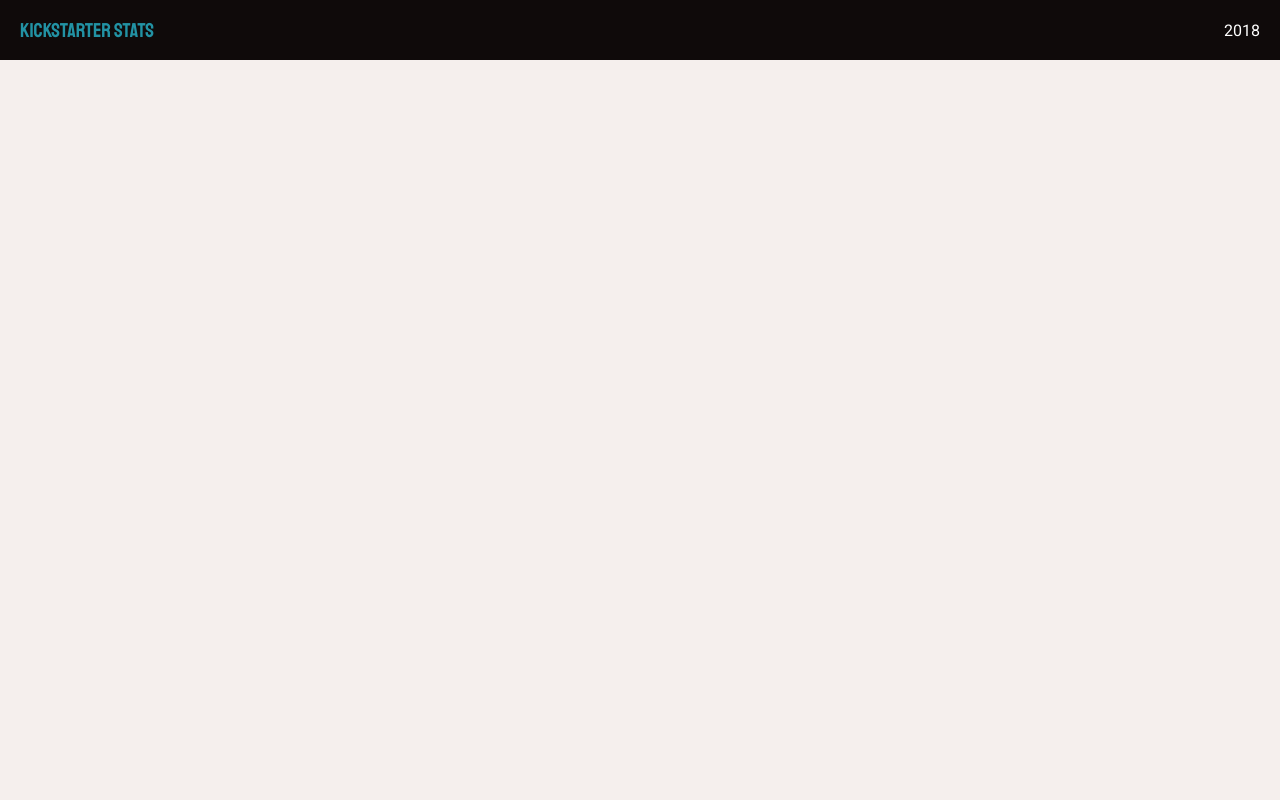
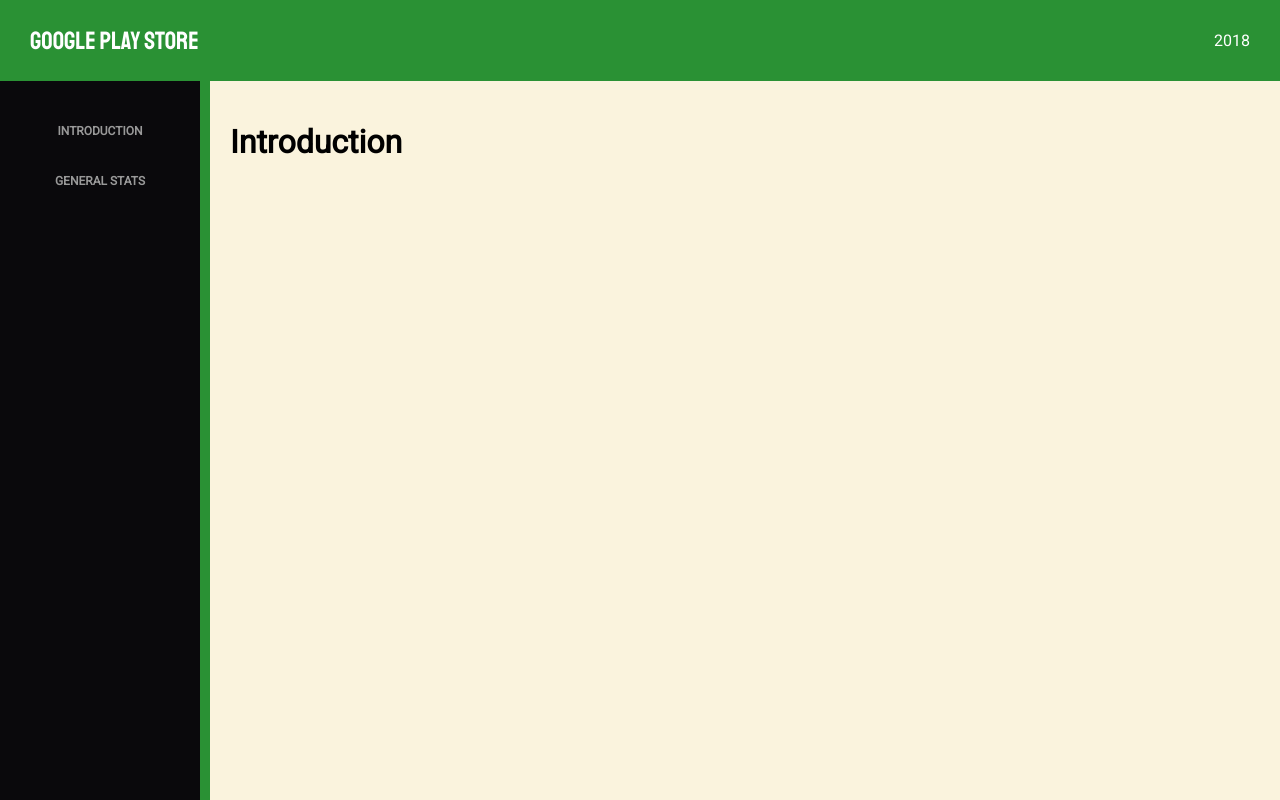
Before and after one commit to uon-hci/G53IVP, a React app in the folder frontend/: page / in a window 1280 px wide. Built offline with nearby package versions, Linux system fonts and the light colour scheme.

Commit message:
Flex + routing

```diff
--- a/frontend/index.html
+++ b/frontend/index.html
@@ -1,7 +1,7 @@
 <html>
 <head>
     <meta charset=”utf-8" />
-    <title>Kickstarter 2018</title>
+    <title>Play Store</title>
 </head>
 <body>
     <div id="app"></div>
--- a/frontend/package.json
+++ b/frontend/package.json
@@ -12,8 +12,9 @@
   "dependencies": {
     "@nivo/pie": "^0.52.1",
     "parcel-bundler": "^1.11.0",
-    "react": "^16.8.1",
+    "react": "^16.8.2",
     "react-dom": "^16.8.1",
+    "react-router-dom": "^4.3.1",
     "styled-components": "^4.1.3"
   },
   "devDependencies": {
--- /dev/null
+++ b/frontend/src/Menu/index.js
@@ -0,0 +1,43 @@
+/* Modules */
+import React from 'react';
+import { Link } from 'react-router-dom';
+import styled from 'styled-components';
+import routes from '../routes';
+
+/* Style left panel */
+const LeftPanel = styled.div`
+    min-width: 200px;
+    background-color: ${props => props.theme.menu};
+    border-right: 10px solid ${props => props.theme.navigationBar};
+    display: flex;
+    flex-direction: column;
+    padding-top: 25px;
+`;
+
+const MenuItem = styled.div`
+    color: #999999;
+    font-size: 12px;
+    height: 50px;
+    text-transform: uppercase;
+    display: flex;
+    justify-content: center;
+    align-items: center;
+    font-weight: bold;
+    a {
+        text-decoration: none;
+        color: #999999;
+    }
+`;
+
+/**
+ * Menu
+ */
+const Menu = () => {
+    return(
+        <LeftPanel>
+            { routes.map(route => <MenuItem key={route.name}><Link to={route.path}>{route.name}</Link></MenuItem>) }
+        </LeftPanel>
+    );
+};
+
+export default Menu;
--- a/frontend/src/NavigationBar/index.js
+++ b/frontend/src/NavigationBar/index.js
@@ -5,7 +5,8 @@ import styled from 'styled-components';
 /* Bar */
 const Bar = styled.div`
     width: 100%;
-    height: 60px;
+    min-height: 80px;
+    flex-grow: 1;
     background-color: ${props => props.theme.navigationBar};
     color: white;
     display: flex;
@@ -15,20 +16,23 @@ const Bar = styled.div`
 /* App title */
 const AppTitle = styled.div`
     color: ${props => props.theme.appTitle};
-    margin-left: 20px;
+    margin-left: 30px;
     margin-right: 20px;
     font-family: 'Staatliches';
-    font-size: 20px;
+    font-size: 25px;
     cursor: pointer;
 `;
 
 /* Right end */
 const RightEnd = styled.div`
     margin-left: auto;
-    margin-right: 20px;
+    margin-right: 30px;
     order: 2;
 `;
 
+/**
+ * Scroll to top
+ */
 const toTop = () => {
     window.scrollTo(0, 0);
 }
@@ -37,7 +41,7 @@ const toTop = () => {
 const NavigationBar = () => {
     return(
         <Bar>
-            <AppTitle onClick={toTop}>Kickstarter Stats</AppTitle>
+            <AppTitle onClick={toTop}>Google Play Store</AppTitle>
             <RightEnd>2018</RightEnd>
         </Bar>
     );
--- a/frontend/src/Root/index.js
+++ b/frontend/src/Root/index.js
@@ -1,12 +1,43 @@
 /* Modules */
 import React from 'react';
+import { BrowserRouter as Router, Route } from "react-router-dom";
 import styled from 'styled-components';
 import NavigationBar from '../NavigationBar';
+import Menu from '../Menu';
+import routes from '../routes';
 
 /* Styled container */
 const Container = styled.div`
     font-family: 'Roboto';
+    display: flex;
+    flex-direction: column;
+    height: 100%;
 `;
+
+/* Styled page */
+const Content = styled.div`
+    display: flex;
+    width: 100%;
+    flex-grow: 12;
+`;
+
+/* Styled content */
+const Page = styled.div`
+    padding: 20px;
+`;
+
+/**
+ * Map Route component
+ *
+ * @param {object} route
+ */
+const mapRoute = (route) => {
+    if (route.path == '/') {
+        return <Route key={route.path} exact path='/' component={route.component} />
+    } else {
+        return <Route key={route.path} path={route.path} component={route.component} />
+    }
+};
 
 /**
  * Root component
@@ -15,6 +46,14 @@ const Root = () => {
     return (
         <Container>
             <NavigationBar />
+            <Router>
+                <Content>
+                    <Menu />
+                    <Page>
+                        { routes.map(route => mapRoute(route)) }
+                    </Page>
+                </Content>
+            </Router>
         </Container>
     );
 };
--- a/frontend/src/index.js
+++ b/frontend/src/index.js
@@ -9,7 +9,7 @@ import theme from './theme';
 const GlobalStyle = createGlobalStyle`
     @import url('https://fonts.googleapis.com/css?family=Roboto|Staatliches');
     body {
-        background-color: #F5EFED;
+        background-color: ${theme.background};
         margin: 0;
     }
 `;
--- /dev/null
+++ b/frontend/src/pages/GeneralStats/index.js
@@ -0,0 +1,10 @@
+/* Modules */
+import React from 'react';
+
+const GeneralStats = () => {
+    return(
+        <h1>General stats</h1>
+    );
+};
+
+export default GeneralStats;
--- /dev/null
+++ b/frontend/src/pages/Introduction/index.js
@@ -0,0 +1,10 @@
+/* Modules */
+import React from 'react';
+
+const Introduction = () => {
+    return(
+        <h1>Introduction</h1>
+    );
+};
+
+export default Introduction;
--- /dev/null
+++ b/frontend/src/routes.js
@@ -0,0 +1,19 @@
+/* Pages */
+import Introduction from './pages/Introduction';
+import GeneralStats from './pages/GeneralStats';
+
+/* Routes */
+const routes = [
+    {
+        name: 'introduction',
+        path: '/',
+        component: Introduction,
+    },
+    {
+        name: 'general stats',
+        path: '/general-stats',
+        component: GeneralStats
+    }
+];
+
+export default routes;
--- a/frontend/src/theme.json
+++ b/frontend/src/theme.json
@@ -1,4 +1,7 @@
 {
-    "navigationBar": "#0F0A0A",
-    "appTitle": "#2292a4"
+    "background": "#faf3dd",
+    "navigationBar": "#2a9134",
+    "appTitle": "#FFFFFF",
+    "menu": "#0a090c",
+    "menuItemHover": "#201f22"
 }
```
